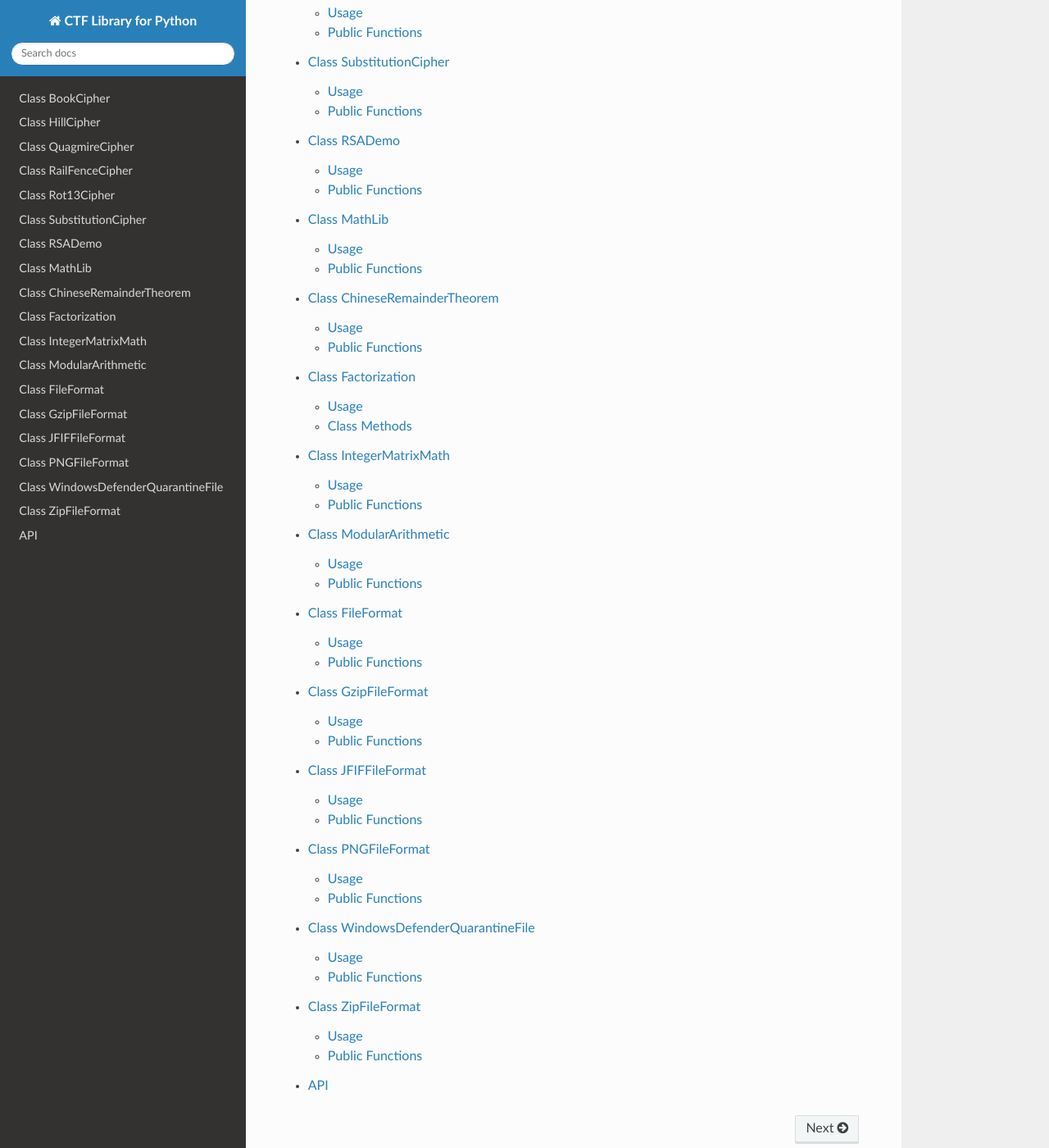
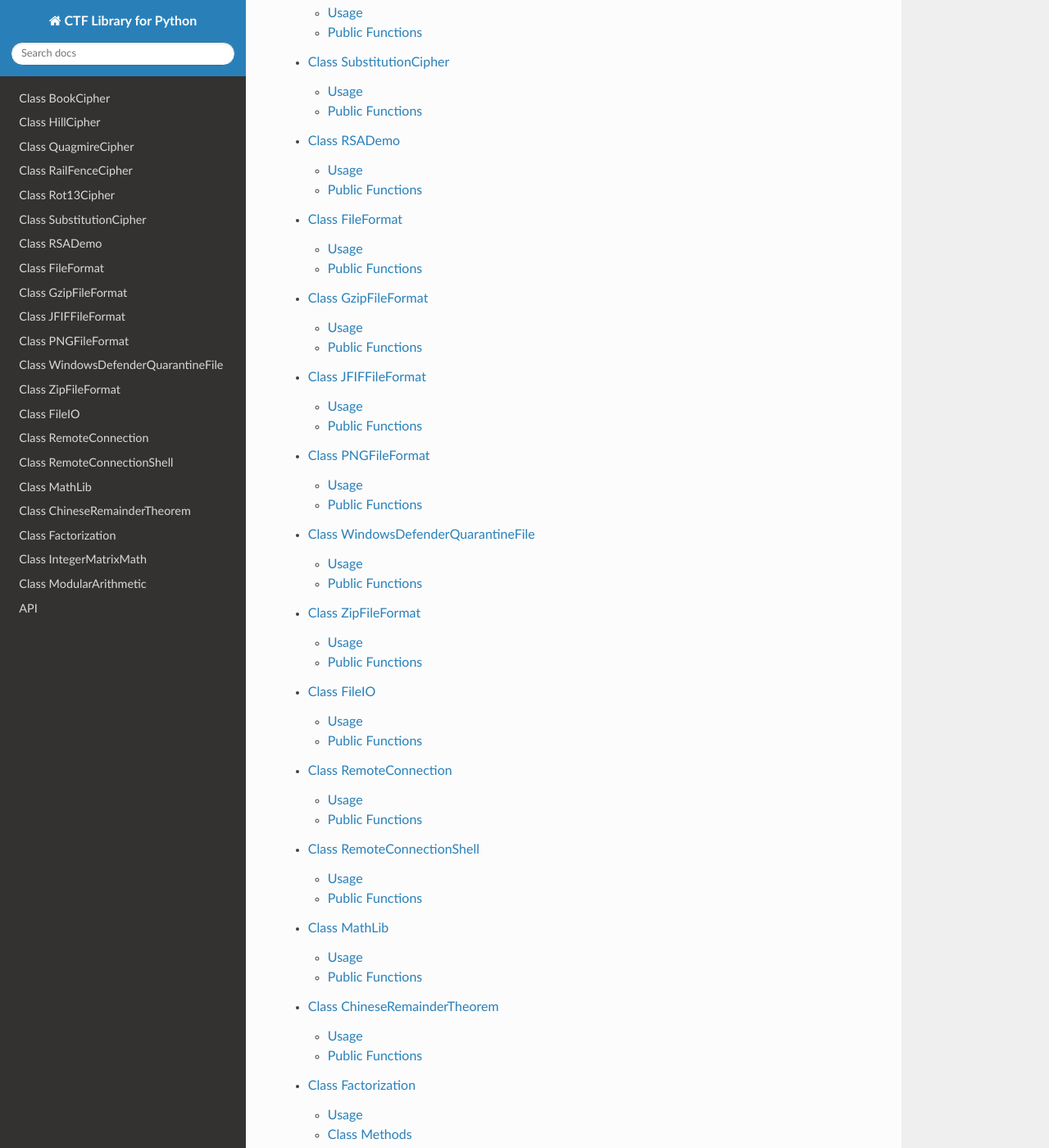
Before and after one commit to puffycodes/ctf-library, a Sphinx documentation site: the page built from docs/sphinx-docs/source/index.rst, in a window 1280 px wide and 1400 px high, scrolled down 680 px. Shown: the whole window at 82% size. Built offline with Sphinx 7.4.7 and the Read the Docs theme 3.1.0, drawn with Linux system fonts in a browser that asks for light colours; some of the changed lines change nothing that is shown; some of the changed text lies outside the part shown.

Commit message:
add documentation

```diff
--- /dev/null
+++ b/docs/sphinx-docs/source/classes/io/io_index.rst
@@ -0,0 +1,63 @@
+Class FileIO
+============
+
+Usage
+-----
+
+.. code-block:: Python
+
+    from ctf_library.io.fileio import FileIO
+
+Public Functions
+----------------
+
+.. autoclass:: ctf_library.io.fileio.FileIO
+    :members:
+    :private-members:
+    :undoc-members:
+    :member-order: groupwise
+
+Class RemoteConnection
+======================
+
+Usage
+-----
+
+.. code-block:: Python
+
+    from ctf_library.io.remote_connection import RemoteConnection
+
+Public Functions
+----------------
+
+.. autoclass:: ctf_library.io.remote_connection.RemoteConnection
+    :members:
+    :private-members:
+    :undoc-members:
+    :member-order: groupwise
+
+Class RemoteConnectionShell
+===========================
+
+Usage
+-----
+
+.. code-block:: Python
+
+    from ctf_library.io.remote_connection_shell import EchoServerShell
+    from ctf_library.io.remote_connection_shell import InteractiveClientShell
+
+Public Functions
+----------------
+
+.. autoclass:: ctf_library.io.remote_connection_shell.EchoServerShell
+    :members:
+    :private-members:
+    :undoc-members:
+    :member-order: groupwise
+
+.. autoclass:: ctf_library.io.remote_connection_shell.InteractiveClientShell
+    :members:
+    :private-members:
+    :undoc-members:
+    :member-order: groupwise
--- a/docs/sphinx-docs/source/index.rst
+++ b/docs/sphinx-docs/source/index.rst
@@ -12,8 +12,9 @@ Contents
    :glob:
 
    classes/cipher/*
+   classes/file_format/file_format
+   classes/file_format/*
+   classes/io/*
    classes/math/mathlib
    classes/math/*
-   classes/file_format/file_format
-   classes/file_format/*
    api
```
Also changed, not shown: docs/sphinx-docs/source/classes/cipher/cipher_index.rst (renamed from docs/sphinx-docs/source/classes/cipher/cipher-index.rst).
